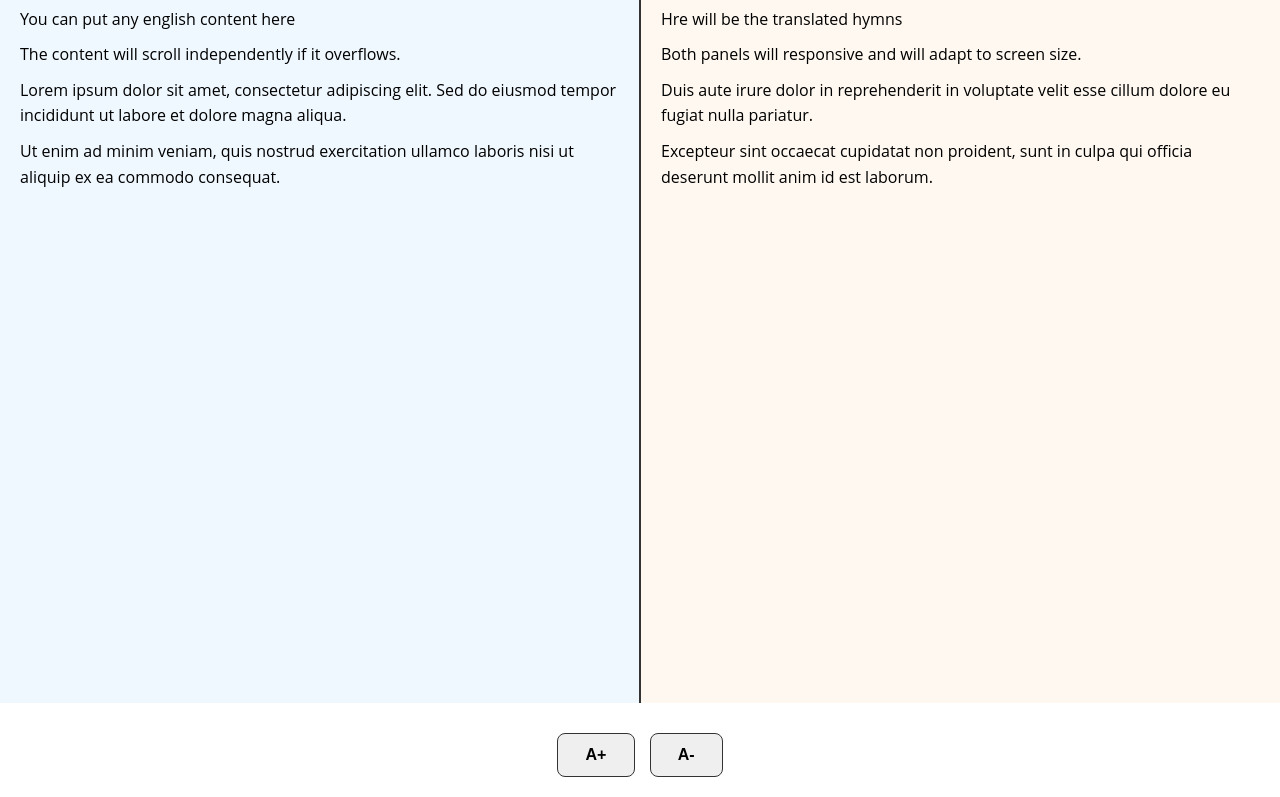
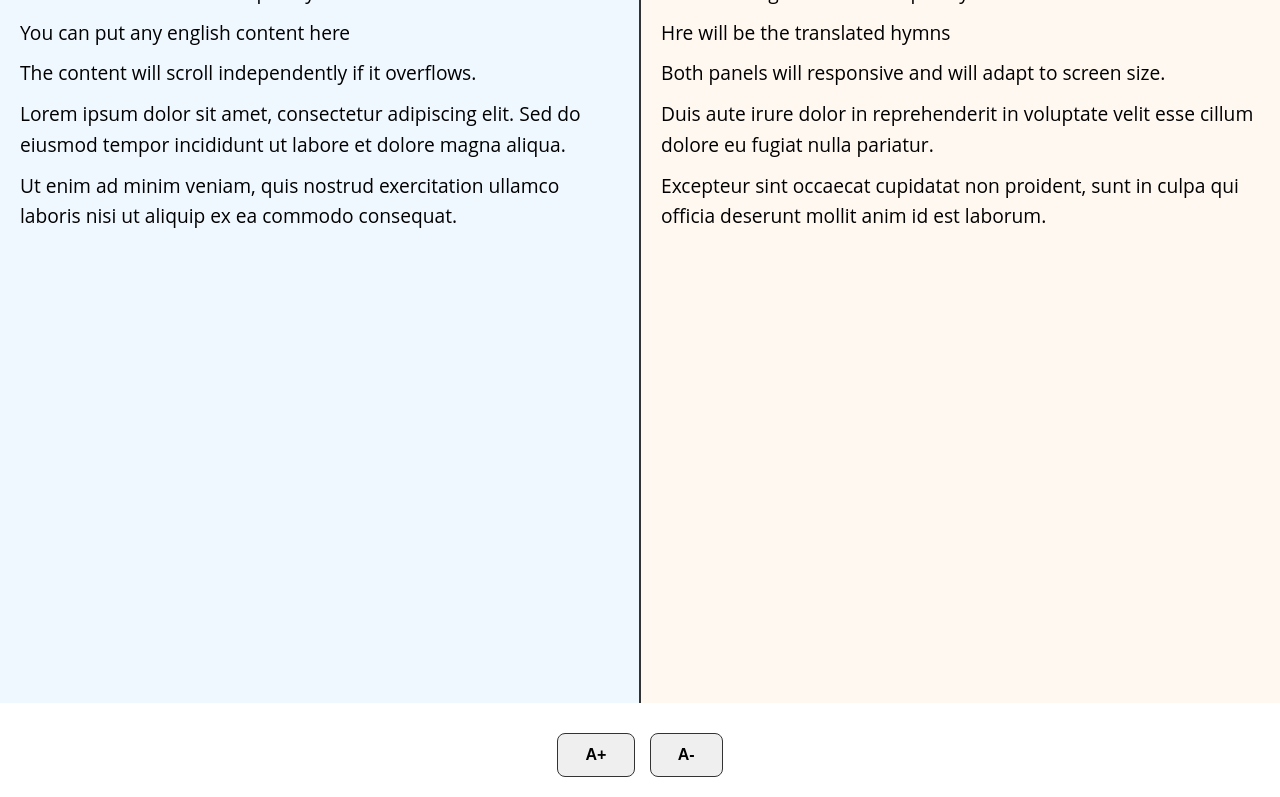
Before and after one commit to kwame-Owusu/hymnal, an Electron app: page index.html in a window 1280 px wide. Both pictures are taken after a click on the button "A+". Shown: the part 97-894 px from the top of the page. Drawn offline with Linux system fonts and the light colour scheme.

Commit message:
adding js for increase and decreasing font size of the panels

```diff
--- a/renderer.js
+++ b/renderer.js
@@ -5,3 +5,37 @@
  * `contextIsolation` is turned on. Use the contextBridge API in `preload.js`
  * to expose Node.js functionality from the main process.
  */
+
+/**
+ * Represents a book.
+ * @param {integer} factor - factor to increase or decrease by.
+ */
+function adjustFontSize(factor) {
+  const leftPanel = document.querySelector(".left-panel");
+  const rightPanel = document.querySelector(".right-panel");
+
+  // Get current font size of one of the panels
+  const currentFontSize = parseFloat(
+    window.getComputedStyle(leftPanel).fontSize,
+  );
+
+  // Calculate new font size
+  const newSize = currentFontSize * factor + "px";
+
+  // Apply new font size
+  leftPanel.style.fontSize = newSize;
+  rightPanel.style.fontSize = newSize;
+
+  return newSize;
+}
+
+const incrBtn = document.querySelector(".incr-btn");
+const decrBtn = document.querySelector(".decr-btn");
+
+incrBtn.addEventListener("click", () => {
+  adjustFontSize(1.2);
+});
+
+decrBtn.addEventListener("click", () => {
+  adjustFontSize(0.9);
+});
--- a/styles.css
+++ b/styles.css
@@ -15,6 +15,7 @@ body {
 }
 
 .left-panel {
+  font-size: 16px;
   background-color: #f0f8ff;
   padding: 20px;
   overflow-y: auto;
```
